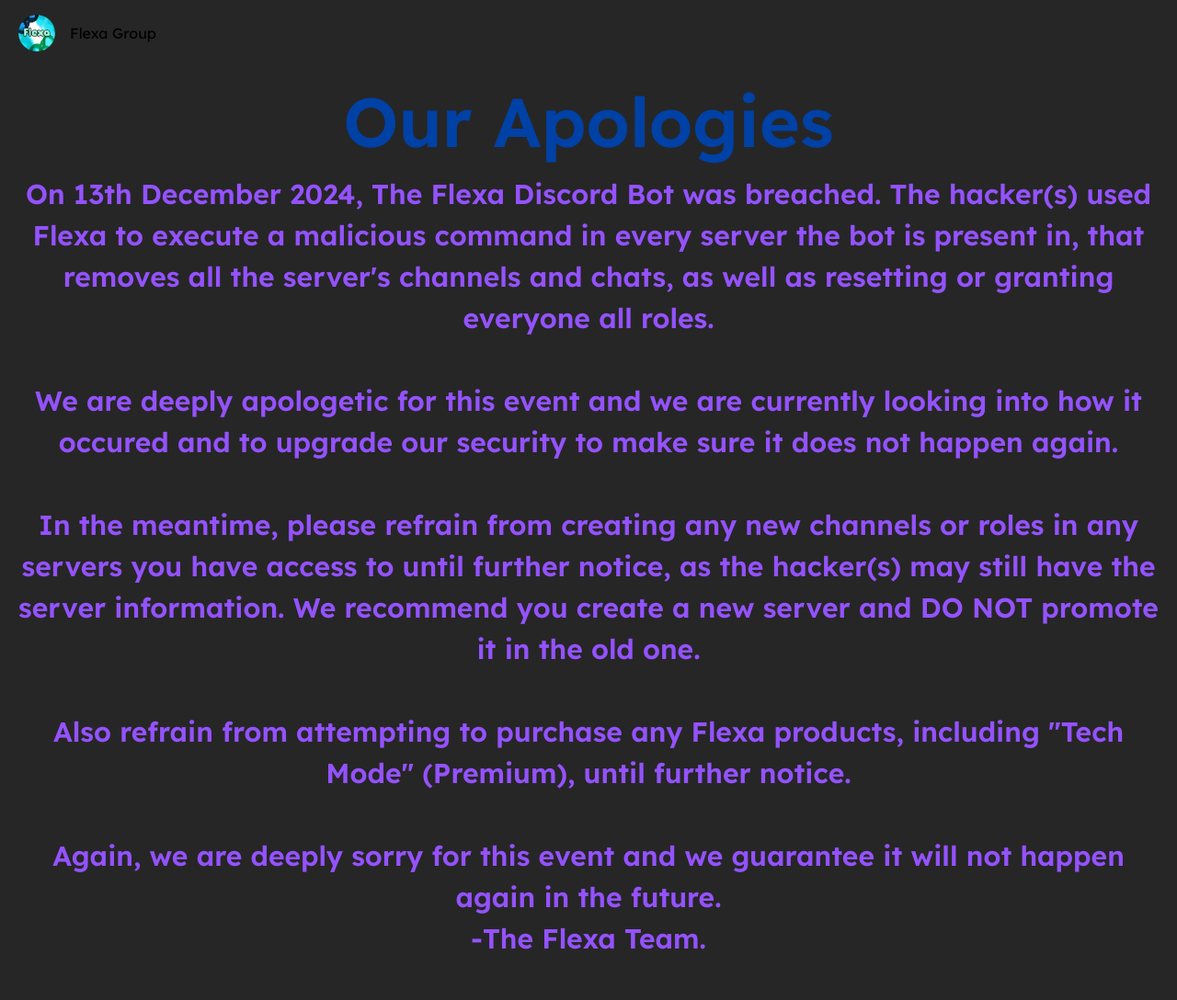
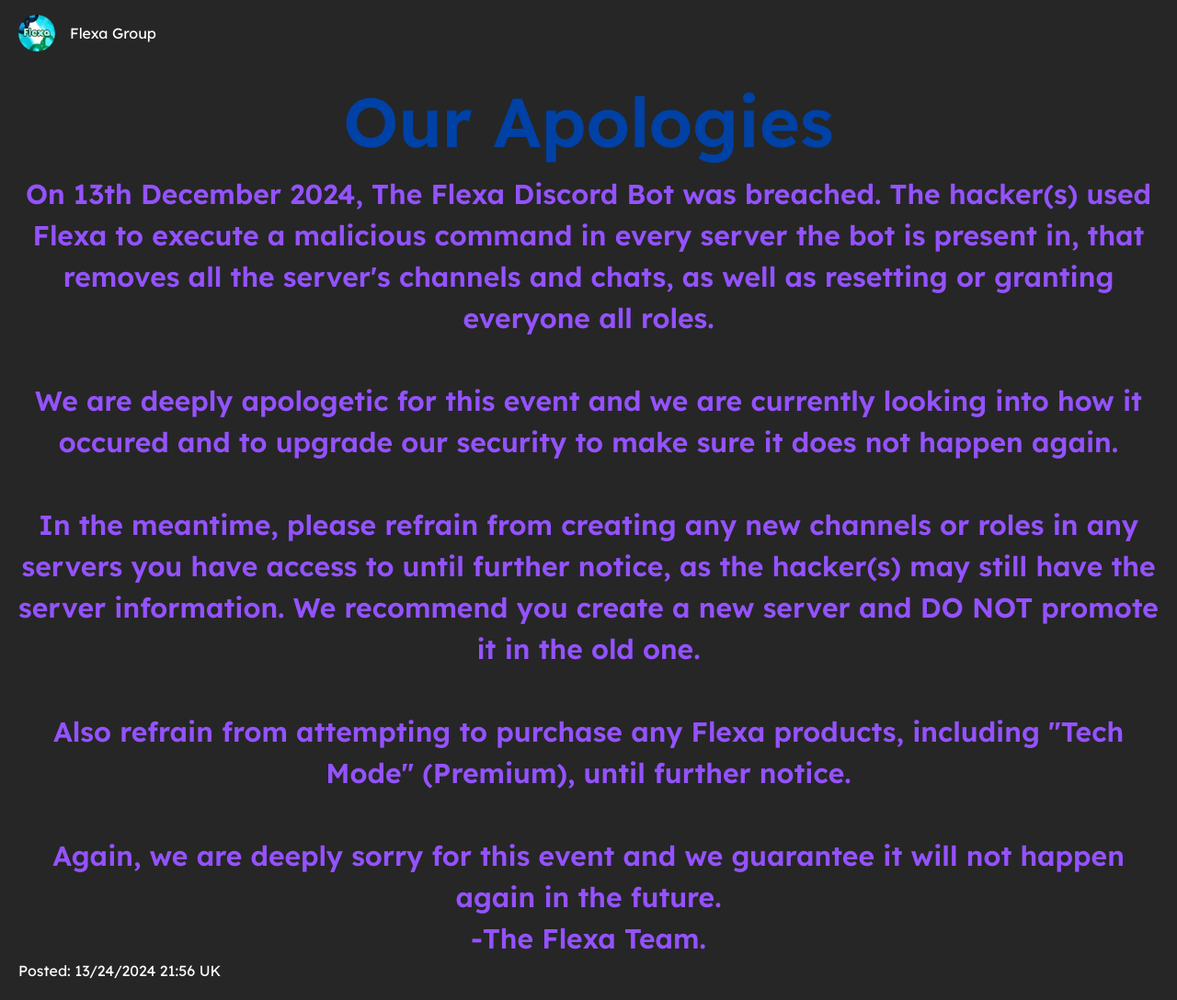
Before and after one commit to charlie-jay2/FlexaGroupWeb, a website with bundled scripts: page home.html in a window 1280 px wide. Shown: the whole page at 92% size. Before the commit the page ends 1064 px from the top, so only its background shows below. Built offline with nearby package versions, Linux system fonts and the light colour scheme; no server answers; a script that the page names is missing.

Commit message:
added timestamp and color change

```diff
--- a/home.html
+++ b/home.html
@@ -46,7 +46,7 @@
             src="./images/Flexa_Logo.png"
             alt="Flexa Group Logo"
             class="h-10" />
-          <p class="text-lg; color-white">Flexa Group</p>
+          <p class="text-lg; text-white">Flexa Group</p>
         </div>
       </a>
 
@@ -91,6 +91,9 @@
           <br>
           -The Flexa Team.
         </div>
+        <p class="text-white">
+          Posted: 13/24/2024 21:56 UK
+        </p>
     <script src="scripts/index.js"></script>
     <script src="scripts/homePage.js"></script>
   </body>
```
